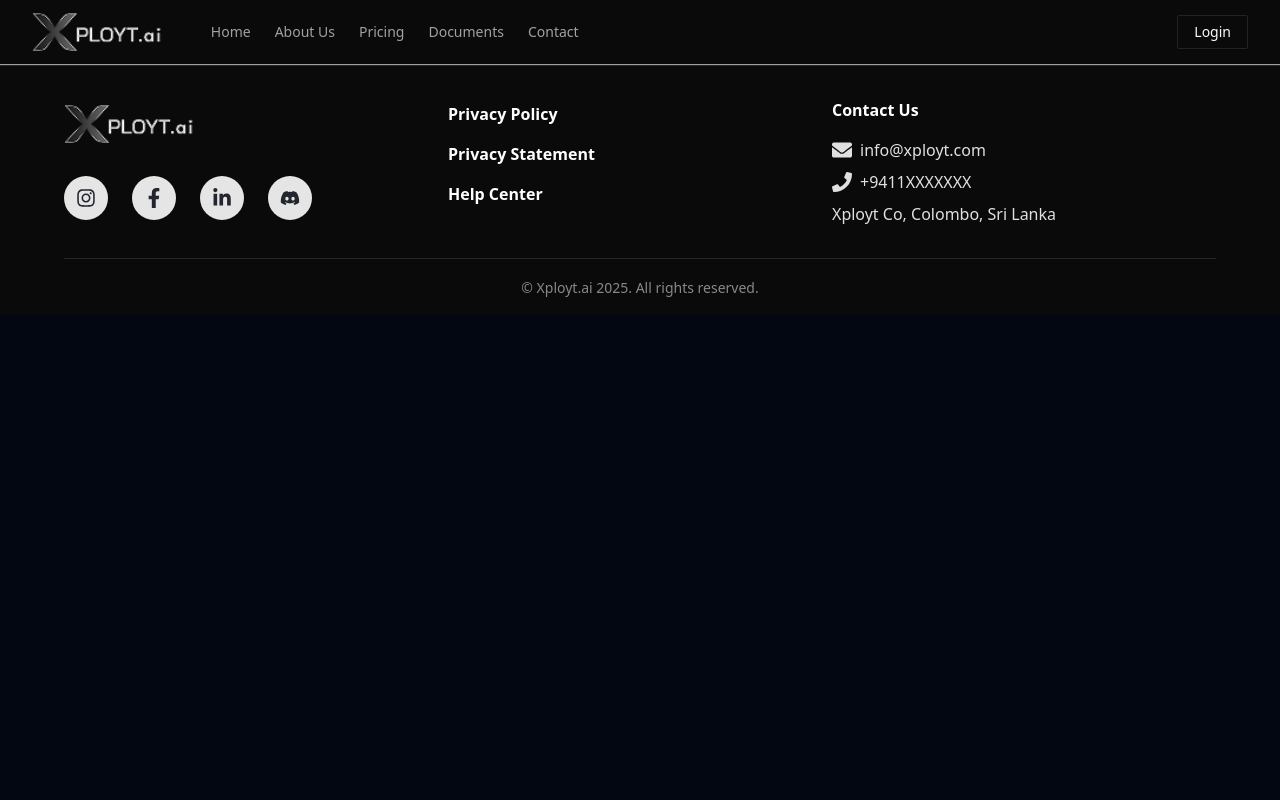
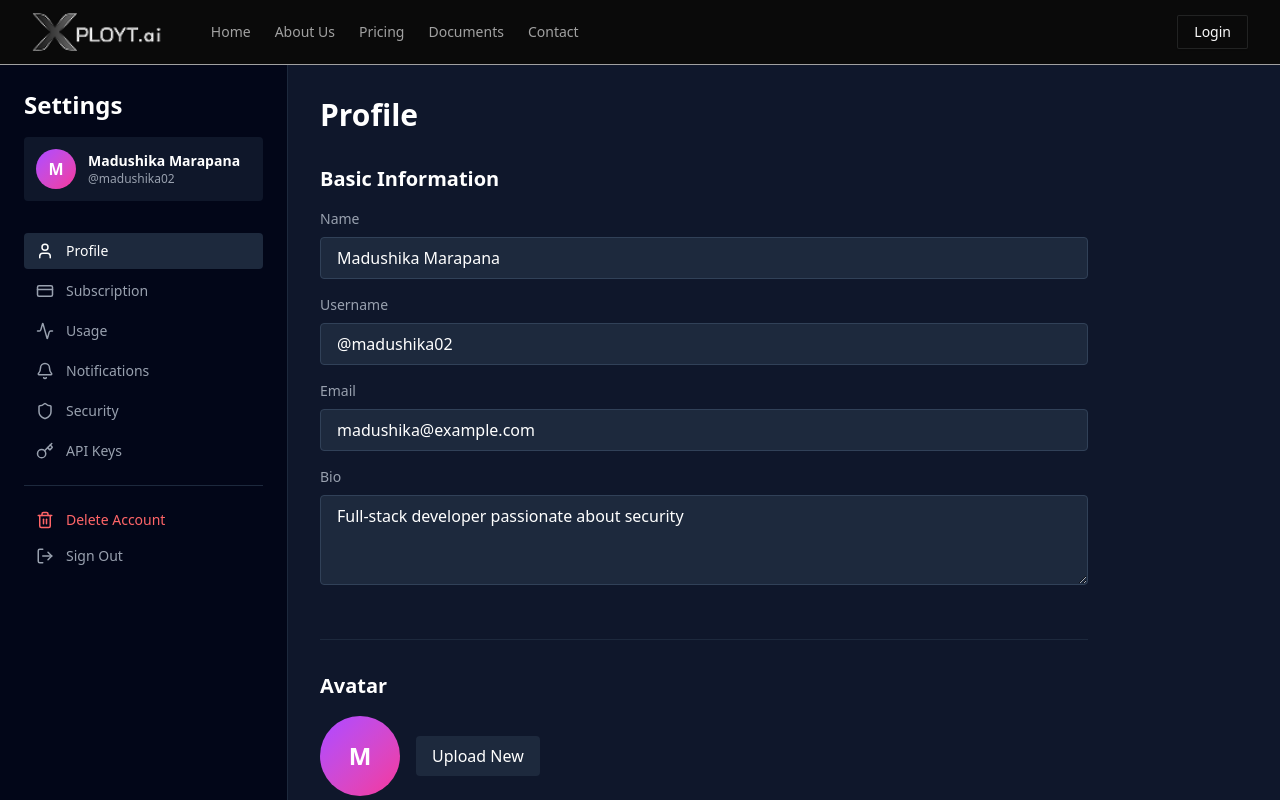
Before and after one commit to Xployt-ai/xployt-frontend, a React (Vite) app: page /settings in a window 1280 px wide. Shown: the top 800 px of the page. Built offline with nearby package versions, Linux system fonts and the light colour scheme.

Commit message:
feat: add SettingsPage with user profile and navigation components

```diff
--- a/src/App.tsx
+++ b/src/App.tsx
@@ -25,6 +25,8 @@ import Privacy from "@/pages/Privacy.tsx";
 import Help from "@/pages/Help.tsx";
 import Statement from "@/pages/Statement.tsx";
 import Topup from '@/pages/topup.tsx';
+import Settings from '@/pages/Settings.tsx';
+
 
 function App() {
   return (
@@ -56,6 +58,7 @@ function App() {
             <Route path="/help" element={<Help />} />
 
             <Route path="/topup" element={<Topup />} />
+             <Route path="/settings" element={<Settings />} />
 
         </Routes>
       </main>
--- /dev/null
+++ b/src/pages/Settings.tsx
@@ -0,0 +1,173 @@
+import React, { useState } from 'react';
+import { User, CreditCard, Activity, Bell, Shield, Key, Trash2, LogOut } from 'lucide-react';
+
+interface UserType {
+  name: string;
+  username: string;
+  email: string;
+  avatar: string;
+  plan: string;
+  scansUsed: number;
+  scansLimit: number;
+}
+
+export default function SettingsPage() {
+  const [activeSection, setActiveSection] = useState<'profile' | 'subscription' | 'usage' | 'notifications' | 'security' | 'api' | 'delete'>('profile');
+
+  const user: UserType = {
+    name: 'Madushika Marapana',
+    username: 'madushika02',
+    email: 'madushika@example.com',
+    avatar: 'M',
+    plan: 'Pro',
+    scansUsed: 47,
+    scansLimit: 100
+  };
+
+  return (
+    <div className="min-h-screen bg-slate-900 font-sans flex">
+      <aside className="w-72 bg-slate-950 border-r border-slate-800 p-6">
+        <div className="mb-8">
+          <h1 className="text-white text-2xl font-bold">Settings</h1>
+          <div className="flex items-center gap-3 mt-4 p-3 bg-slate-800/50 rounded-lg">
+            <div className="w-10 h-10 bg-gradient-to-br from-purple-500 to-pink-500 rounded-full flex items-center justify-center text-white font-bold">
+              {user.avatar}
+            </div>
+            <div>
+              <p className="text-white font-semibold text-sm">{user.name}</p>
+              <p className="text-gray-400 text-xs">@{user.username}</p>
+            </div>
+          </div>
+        </div>
+
+        <nav className="space-y-1">
+          <NavItem icon={<User size={18} />} label="Profile" active={activeSection === 'profile'} onClick={() => setActiveSection('profile')} />
+          <NavItem icon={<CreditCard size={18} />} label="Subscription" active={activeSection === 'subscription'} onClick={() => setActiveSection('subscription')} />
+          <NavItem icon={<Activity size={18} />} label="Usage" active={activeSection === 'usage'} onClick={() => setActiveSection('usage')} />
+          <NavItem icon={<Bell size={18} />} label="Notifications" active={activeSection === 'notifications'} onClick={() => setActiveSection('notifications')} />
+          <NavItem icon={<Shield size={18} />} label="Security" active={activeSection === 'security'} onClick={() => setActiveSection('security')} />
+          <NavItem icon={<Key size={18} />} label="API Keys" active={activeSection === 'api'} onClick={() => setActiveSection('api')} />
+
+          <div className="pt-4 mt-4 border-t border-slate-800">
+            <NavItem icon={<Trash2 size={18} />} label="Delete Account" active={activeSection === 'delete'} onClick={() => setActiveSection('delete')} danger />
+            <NavItem icon={<LogOut size={18} />} label="Sign Out" onClick={() => alert('Signing out...')} />
+          </div>
+        </nav>
+      </aside>
+
+      <main className="flex-1 p-8 overflow-y-auto">
+        {activeSection === 'profile' && <ProfileSection user={user} />}
+        {activeSection === 'subscription' && <SubscriptionSection user={user} />}
+        {activeSection === 'usage' && <UsageSection user={user} />}
+        {activeSection === 'notifications' && <NotificationsSection />}
+        {activeSection === 'security' && <SecuritySection />}
+        {activeSection === 'api' && <APIKeysSection />}
+        {activeSection === 'delete' && <DeleteAccountSection />}
+      </main>
+    </div>
+  );
+}
+
+interface NavItemProps {
+  icon: React.ReactNode;
+  label: string;
+  active?: boolean;
+  onClick?: () => void;
+  danger?: boolean;
+}
+
+function NavItem({ icon, label, active, onClick, danger }: NavItemProps) {
+  return (
+    <button
+      onClick={onClick}
+      className={`w-full flex items-center gap-3 px-3 py-2 rounded-lg transition-colors ${
+        active
+          ? 'bg-slate-800 text-white'
+          : danger
+          ? 'text-red-400 hover:bg-red-500/10'
+          : 'text-gray-400 hover:bg-slate-800/50 hover:text-white'
+      }`}
+    >
+      {icon}
+      <span className="text-sm font-medium">{label}</span>
+    </button>
+  );
+}
+
+interface SectionProps {
+  title: string;
+  children: React.ReactNode;
+}
+
+function Section({ title, children }: SectionProps) {
+  return (
+    <div className="mb-8 pb-8 border-b border-slate-800 last:border-0">
+      <h3 className="text-white text-xl font-semibold mb-4">{title}</h3>
+      {children}
+    </div>
+  );
+}
+
+interface FieldProps {
+  label: string;
+  value: string;
+  textarea?: boolean;
+}
+
+function Field({ label, value, textarea }: FieldProps) {
+  return (
+    <div className="mb-4">
+      <label className="block text-gray-400 text-sm mb-2">{label}</label>
+      {textarea ? (
+        <textarea
+          defaultValue={value}
+          className="w-full bg-slate-800 border border-slate-700 rounded-lg px-4 py-2 text-white focus:outline-none focus:border-blue-500"
+          rows={3}
+        />
+      ) : (
+        <input
+          type="text"
+          defaultValue={value}
+          className="w-full bg-slate-800 border border-slate-700 rounded-lg px-4 py-2 text-white focus:outline-none focus:border-blue-500"
+        />
+      )}
+    </div>
+  );
+}
+
+interface ProfileSectionProps {
+  user: UserType;
+}
+
+function ProfileSection({ user }: ProfileSectionProps) {
+  return (
+    <div className="max-w-3xl">
+      <h2 className="text-white text-3xl font-bold mb-8">Profile</h2>
+
+      <Section title="Basic Information">
+        <Field label="Name" value={user.name} />
+        <Field label="Username" value={`@${user.username}`} />
+        <Field label="Email" value={user.email} />
+        <Field label="Bio" value="Full-stack developer passionate about security" textarea />
+      </Section>
+
+      <Section title="Avatar">
+        <div className="flex items-center gap-4">
+          <div className="w-20 h-20 bg-gradient-to-br from-purple-500 to-pink-500 rounded-full flex items-center justify-center text-white font-bold text-2xl">
+            {user.avatar}
+          </div>
+          <button className="px-4 py-2 bg-slate-800 text-white rounded-lg hover:bg-slate-700 transition-colors">
+            Upload New
+          </button>
+        </div>
+      </Section>
+
+      <button className="mt-6 px-6 py-2 bg-blue-500 text-white rounded-lg hover:bg-blue-600 transition-colors">
+        Save Changes
+      </button>
+    </div>
+  );
+}
+
+// -- Continue the rest similarly: SubscriptionSection, UsageSection, NotificationsSection, SecuritySection, APIKeysSection, DeleteAccountSection
+// Ensure all props are typed and optional props are handled (like time in SessionItem)
```
Also changed, not shown: src/data/models/scancol.ts (added).
